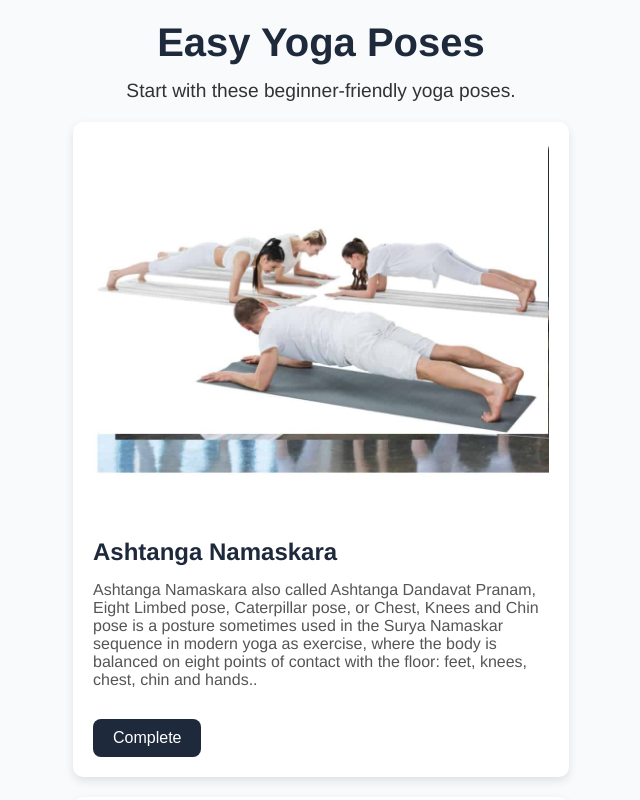
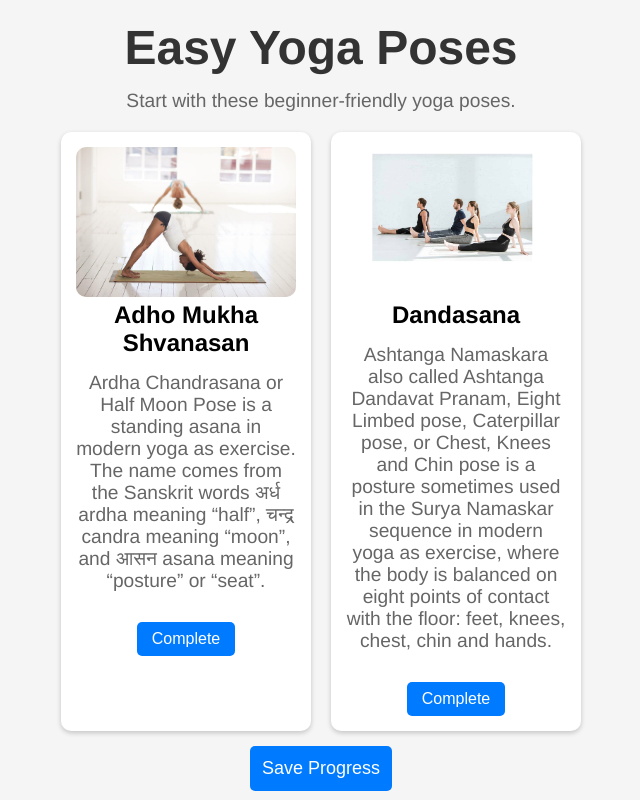
Before and after one commit to GangaSree05/Yoga-Pose-Guide, a React (Vite) app in the folder Frontend/: page /medium in a window 1280 px wide. Shown: the top 800 px of the page, without its empty margins (319-959 px from the left). Built offline with nearby package versions, Linux system fonts and the light colour scheme.

Commit message:
Adding fles

```diff
--- a/Frontend/src/App.jsx
+++ b/Frontend/src/App.jsx
@@ -7,7 +7,7 @@ import Landing from "./Components/Landing";
 import Easy from "./Components/Easy";
 import Medium from "./Components/Medium";
 import Hard from "./Components/Hard";
-
+import Progress from "./Components/Progress";
 
 const App = () => {
   return (
@@ -21,6 +21,8 @@ const App = () => {
           <Route path="/easy" element={<Easy/>}></Route>
          <Route path="/medium" element={<Medium/>}></Route>
           <Route path="/hard" element={<Hard/>}></Route>
+          <Route path="/save-progress" element={<Progress/>}></Route>
+
         </Routes>
       </Router>
 
--- a/Frontend/src/Components/Easy.jsx
+++ b/Frontend/src/Components/Easy.jsx
@@ -1,48 +1,63 @@
-import { useState } from "react";
+import { useState, useEffect } from "react";
+import axios from "axios";
 import "../Styles/Easy.css";
 
 const poses = [
-  {
-    id: 1,
-    name: "Adho Mukha Shvanasan",
-    description: "Downward Dog Pose, Downward-facing Dog Pose, or Adho Mukha Shvanasana is an inversion Asana in modern yoga as exercise, often practised as part of a flowing sequence of poses, especially Surya Namaskar, the Salute to the Sun. The asana does not have formally named variations, but several playful variants are used to assist beginning practitioners to become comfortable in the pose. Downward Dog stretches the hamstring and calf muscles in the backs of the legs, and builds strength in the shoulders. Some popular sites have advised against it during pregnancy, but an experimental study of pregnant women found it beneficial. Downward Dog has been called “deservedly one of yoga’s most widely recognized yoga poses” and the “quintessential yoga pose”. As such it is often the asana of choice when yoga is depicted in film, literature, and advertising. The pose has frequently appeared in Western culture, including in the titles of novels, a painting, and a television series, and it is implied in the name, “Yoga”, of a foldable computer.",
-    image: "/images/pose1.jpg",
-  },
-  {
-    id: 2,
-    name: "Dandasana",
-    description: "A handstand is the act of supporting the body in a stable, inverted vertical position by balancing on the hands. In a basic handstand, the body is held straight with arms and legs fully extended, with hands spaced approximately shoulder-width apart and the legs together. There are many variations of handstands, all of which require the performer to possess adequate balance and upper body strength.Handstands are performed in many athletic activities, including acro dance, cheerleading, circus, yoga, calisthenics, and gymnastics. Some variation of a handstand is performed on every gymnastic apparatus, and many tumbling skills pass through a handstand position during their execution. Breakdancers incorporate handstands in freezes and kicks. Armstand dives—a category found in competitive platform diving—are dives that begin with a handstand. Swimmers perform underwater handstands as a game, with their heads, arms, and bodies underwater with their legs and feet extended above the surface, often having contests with the winner being the person who can remain in an underwater handstand the longest.",
-    image: "/images/pose2.jpg",
-  },
-  {
-    id: 3,
-    name: "Akarna Dhanurasana",
-    description: "Akarna Dhanurasana also called the Archer pose, Bow and Arrow pose, or Shooting Bow pose is an asana in hatha yoga and modern yoga as exercise. The posture resembles an archer about to release an arrow.",
-    image: "/images/pose3.jpg",
-  },
-  {
-    id: 4,
-    name: "Anantasana",
-    description: "Anantasana Sleeping Vishnu Pose or Vishnu’s Couch Pose, Eternal One’s Pose, or Side-Reclining Leg Lift is an asana in modern yoga as exercise.",
-    image: "/images/pose4.jpg",
-  },
-  {
-    id: 5,
-    name: "Anjaneyasana",
-    description: "Anjaneyasana Crescent Moon Pose or Ashwa Sanchalanasana, Equestrian Pose is a lunging back bending asana in modern yoga as exercise. It is sometimes included as one of the asanas in the Surya Namaskar sequence, though usually with arms down in that case.",
-    image: "/images/pose5.jpg",
-  },
-
+  { id: 1, name: "Adho Mukha Shvanasan", description: "Downward Dog Pose, Downward-facing Dog Pose, or Adho Mukha Shvanasana is an inversion Asana in modern yoga as exercise, often practised as part of a flowing sequence of poses, especially Surya Namaskar, the Salute to the Sun. The asana does not have formally named variations, but several playful variants are used to assist beginning practitioners to become comfortable in the pose.", image: "/images/pose1.jpg" },
+  { id: 2, name: "Dandasana", description: "Half Moon Pose is a standing asana in modern yoga as exercise.", image: "/images/pose2.jpg" },
+  { id: 3, name: "Akarna Dhanurasana", description: "Akarna Dhanurasana also called the Archer pose, Bow and Arrow pose, or Shooting Bow pose is an asana in hatha yoga and modern yoga as exercise. The posture resembles an archer about to release an arrow.", image: "/images/pose3.jpg" },
+  { id: 4, name: "Anantasana", description: "Anantasana Sleeping Vishnu Pose or Vishnu’s Couch Pose, Eternal One’s Pose, or Side-Reclining Leg Lift is an asana in modern yoga as exercise.", image: "/images/pose4.jpg" },
+  { id: 5, name: "Anjaneyasana", description: "Anjaneyasana Crescent Moon Pose or Ashwa Sanchalanasana, Equestrian Pose is a lunging back bending asana in modern yoga as exercise. It is sometimes included as one of the asanas in the Surya Namaskar sequence, though usually with arms down in that case..", image: "/images/pose5.jpg" },
 
 ];
 
 const Easy = () => {
   const [completedPoses, setCompletedPoses] = useState([]);
+  const userEmail = localStorage.getItem("userEmail");
+  console.log(userEmail) // Get stored email
 
+  // 🔹 Fetch completed poses from the database on page load
+  useEffect(() => {
+    const fetchProgress = async () => {
+      if (!userEmail) {
+        console.error("⚠️ No user email found. Please log in.");
+        return;
+      }
+
+      try {
+        const response = await axios.get(`http://localhost:3001/save-progress?email=${userEmail}`);
+        setCompletedPoses(response.data.completedPoses || []);
+      } catch (error) {
+        console.error("❌ Error fetching progress:", error.response?.data || error.message);
+      }
+    };
+
+    fetchProgress();
+  }, [userEmail]);
+
+  // 🔹 Mark a pose as completed
   const handleComplete = (id) => {
-    setCompletedPoses((prev) =>
-      prev.includes(id) ? prev.filter((poseId) => poseId !== id) : [...prev, id]
-    );
+    setCompletedPoses((prev) => (prev.includes(id) ? prev.filter((poseId) => poseId !== id) : [...prev, id]));
+  };
+
+  // 🔹 Save progress to the database
+  const handleSaveProgress = async () => {
+    if (!userEmail) {
+      console.error("⚠️ User email not found.");
+      return;
+    }
+
+    try {
+      const response = await axios.post("http://localhost:3001/save-progress", {
+        email: userEmail,
+        completedPoses: completedPoses,
+      });
+
+      console.log("✅ Progress saved:", response.data);
+      alert("Progress saved successfully!");
+    } catch (error) {
+      console.error("❌ Error saving progress:", error.response?.data || error.message);
+    }
   };
 
   return (
@@ -56,9 +71,7 @@ const Easy = () => {
             <h2>{pose.name}</h2>
             <p>{pose.description}</p>
             <button
-              className={`complete-button ${
-                completedPoses.includes(pose.id) ? "completed" : ""
-              }`}
+              className={`complete-button ${completedPoses.includes(pose.id) ? "completed" : ""}`}
               onClick={() => handleComplete(pose.id)}
             >
               {completedPoses.includes(pose.id) ? "Completed" : "Complete"}
@@ -66,6 +79,7 @@ const Easy = () => {
           </div>
         ))}
       </div>
+      <button onClick={handleSaveProgress}>Save Progress</button>
     </div>
   );
 };
--- a/Frontend/src/Components/Hard.jsx
+++ b/Frontend/src/Components/Hard.jsx
@@ -1,48 +1,60 @@
-import { useState } from "react";
+import { useState, useEffect } from "react";
+import axios from "axios";
 import "../Styles/Easy.css";
 
 const poses = [
-  {
-    id: 1,
-    name: "Balasana",
-    description: "Balasana, Child’s Pose, or Child’s Resting Pose is a kneeling asana in modern yoga as exercise. Balasana is a counter asana for various asanas and is usually practiced before and after Sirsasana.",
-    image: "/images/pose11.jpg",
-  },
-  {
-    id: 2,
-    name: "Bhekasana",
-    description: "Bhekasana or Frog posture is a reclining asana in modern yoga as exercise. It is one of several poses that put the body in a shape like that of a frog: another is Mandukasana. The name comes from the Sanskrit words Bheka (भेका, bheka) meaning “frog”, and asana (आसन) meaning “posture” since the asana resembles a frog.",
-    image: "/images/pose12.jpg",
-  },
-  {
-    id: 3,
-    name: "Bhujangasana",
-    description: "Bhujangasana or Cobra Pose is a reclining back-bending asana in hatha yoga and modern yoga as exercise. It is commonly performed in a cycle of asanas in Surya Namaskar (Salute to the Sun) as an alternative to Urdhva Mukha Svanasana (Upwards Dog Pose).",
-    image: "/images/pose13.jpg",
-  },
-  {
-    id: 4,
-    name: "Bhairavasana",
-    description: "Bhairavasana or formidable pose, sometimes called Supta Bhairavasana is a reclining asana in hatha yoga; the variation Kala Bhairavasana has the body balanced on the straight leg and one arm, as in Vasiṣṭhasana. Bhairava is one of the eight aspects of the god Shiva. The pose has also been called Aṇkusasana, the elephant goad pose.",
-    image: "/images/pose14.jpg",
-  },
-  {
-    id: 5,
-    name: "Bharadvajasana",
-    description: "Bharadvajasana or Bharadvaja’s twist is a twisting asana in modern yoga as exercise. The asana is dedicated to the sage Bharadvāja who was one of the Seven Great Sages or Rishi. He was the father of Drona, a master of military arts and the royal guru to Kauravas, Pandavas and the Devastras, the princes who fought the great war of the Mahabharata.",
-    image: "/images/pose15.jpg",
-  },
-
-
+  { id: 8, name: "Adho Mukha Shvanasan", description: "Ardha Chandrasana or Half Moon Pose is a standing asana in modern yoga as exercise. The name comes from the Sanskrit words अर्ध ardha meaning “half”, चन्द्र candra meaning “moon”, and आसन asana meaning “posture” or “seat”.", image: "/images/pose1.jpg" },
+  { id: 9, name: "Dandasana", description: "Half Moon Pose is a standing asana in modern yoga as exercise.", image: "/images/pose2.jpg" },
+  // ... other poses
 ];
 
-const Hard = () => {
+const Easy = () => {
   const [completedPoses, setCompletedPoses] = useState([]);
+  const userEmail = localStorage.getItem("userEmail");
+  console.log(userEmail) // Get stored email
 
+  // 🔹 Fetch completed poses from the database on page load
+  useEffect(() => {
+    const fetchProgress = async () => {
+      if (!userEmail) {
+        console.error("⚠️ No user email found. Please log in.");
+        return;
+      }
+
+      try {
+        const response = await axios.get(`http://localhost:3001/save-progress?email=${userEmail}`);
+        setCompletedPoses(response.data.completedPoses || []);
+      } catch (error) {
+        console.error("❌ Error fetching progress:", error.response?.data || error.message);
+      }
+    };
+
+    fetchProgress();
+  }, [userEmail]);
+
+  // 🔹 Mark a pose as completed
   const handleComplete = (id) => {
-    setCompletedPoses((prev) =>
-      prev.includes(id) ? prev.filter((poseId) => poseId !== id) : [...prev, id]
-    );
+    setCompletedPoses((prev) => (prev.includes(id) ? prev.filter((poseId) => poseId !== id) : [...prev, id]));
+  };
+
+  // 🔹 Save progress to the database
+  const handleSaveProgress = async () => {
+    if (!userEmail) {
+      console.error("⚠️ User email not found.");
+      return;
+    }
+
+    try {
+      const response = await axios.post("http://localhost:3001/save-progress", {
+        email: userEmail,
+        completedPoses: completedPoses,
+      });
+
+      console.log("✅ Progress saved:", response.data);
+      alert("Progress saved successfully!");
+    } catch (error) {
+      console.error("❌ Error saving progress:", error.response?.data || error.message);
+    }
   };
 
   return (
@@ -56,9 +68,7 @@ const Hard = () => {
             <h2>{pose.name}</h2>
             <p>{pose.description}</p>
             <button
-              className={`complete-button ${
-                completedPoses.includes(pose.id) ? "completed" : ""
-              }`}
+              className={`complete-button ${completedPoses.includes(pose.id) ? "completed" : ""}`}
               onClick={() => handleComplete(pose.id)}
             >
               {completedPoses.includes(pose.id) ? "Completed" : "Complete"}
@@ -66,8 +76,9 @@ const Hard = () => {
           </div>
         ))}
       </div>
+      <button onClick={handleSaveProgress}>Save Progress</button>
     </div>
   );
 };
 
-export default Hard;
+export default Easy;
--- a/Frontend/src/Components/Landing.jsx
+++ b/Frontend/src/Components/Landing.jsx
@@ -7,7 +7,7 @@ const Landing = () => {
       <nav className="navbar">
         <h2 className="logo">FlexiGuide</h2>
         <div className="nav-links">
-          <Link to="/progress" className="nav-button">View Progress</Link>
+          <Link to="/save-progress" className="nav-button">View Progress</Link>
           <Link to="/landing" className="nav-button">Start Learning</Link>
           <Link to="/" className="nav-button logout">Logout</Link>
         </div>
--- a/Frontend/src/Components/Login.jsx
+++ b/Frontend/src/Components/Login.jsx
@@ -11,7 +11,7 @@ const Login=(p)=>{
         e.preventDefault()
         try{
             console.log("event triggered");
-            const req = await axios.post("https://yoga-pose-guide.onrender.com/login",{
+            const req = await axios.post("http://localhost:3001/login",{
 
               email:email,
               password:password
@@ -19,6 +19,7 @@ const Login=(p)=>{
             //console.log(req)
             alert(req.data.response);
             if(req.data.loginStatus){
+              localStorage.setItem("userEmail",email)
               navigate("/landing");
             }
             else{
--- a/Frontend/src/Components/Medium.jsx
+++ b/Frontend/src/Components/Medium.jsx
@@ -1,48 +1,60 @@
-import { useState } from "react";
+import { useState, useEffect } from "react";
+import axios from "axios";
 import "../Styles/Easy.css";
 
 const poses = [
-  {
-    id: 1,
-    name: "Ashtanga Namaskara",
-    description: "Ashtanga Namaskara also called Ashtanga Dandavat Pranam, Eight Limbed pose, Caterpillar pose, or Chest, Knees and Chin pose is a posture sometimes used in the Surya Namaskar sequence in modern yoga as exercise, where the body is balanced on eight points of contact with the floor: feet, knees, chest, chin and hands..",
-    image: "/images/pose6.jpg",
-  },
-  {
-    id: 2,
-    name: "Bakasana",
-    description: "Bakasana (Crane pose), and the similar Kakasana (Crow pose) are balancing asanas in hatha yoga and modern yoga as exercise. In all variations, these are arm balancing poses in which hands are planted on the floor, shins rest upon upper arms, and feet lift up. The poses are often confused, but traditionally Kakasana has arms bent, Bakasana (the crane being the taller bird with longer legs) has the arms straight.",
-    image: "/images/pose7.jpg",
-  },
-  {
-    id: 3,
-    name: "Astavakrasanaa",
-    description: "Akarna Dhanurasana also called the Archer pose, Bow and Arrow pose, or Shooting Bow pose is an asana in hatha yoga and modern yoga as exercise. The posture resembles an archer about to release an arrow.",
-    image: "/images/pose8.jpg",
-  },
-  {
-    id: 4,
-    name: "Astavakrasana",
-    description: "Astavakrasana or Eight-Angle Pose is a hand-balancing asana in modern yoga as exercise dedicated to the sage Astavakra, the spiritual guru of King Janaka.",
-    image: "/images/pose9.jpg",
-  },
-  {
-    id: 5,
-    name: "Baddha Konasana",
-    description: "Baddha Konasana, Bound Angle Pose, Throne Pose, Butterfly Pose, or Cobbler’s Pose (after the typical sitting position of Indian cobblers when they work), and historically called Bhadrasana, is a seated asana in hatha yoga and modern yoga as exercise. It is suitable as a meditation seat.",
-    image: "/images/pose10.jpg",
-  },
-
+  { id: 6, name: "Adho Mukha Shvanasan", description: "Ardha Chandrasana or Half Moon Pose is a standing asana in modern yoga as exercise. The name comes from the Sanskrit words अर्ध ardha meaning “half”, चन्द्र candra meaning “moon”, and आसन asana meaning “posture” or “seat”.", image: "/images/pose1.jpg" },
+  { id: 7, name: "Dandasana", description: "Ashtanga Namaskara also called Ashtanga Dandavat Pranam, Eight Limbed pose, Caterpillar pose, or Chest, Knees and Chin pose is a posture sometimes used in the Surya Namaskar sequence in modern yoga as exercise, where the body is balanced on eight points of contact with the floor: feet, knees, chest, chin and hands.", image: "/images/pose2.jpg" },
 
 ];
 
-const Medium = () => {
+const Easy = () => {
   const [completedPoses, setCompletedPoses] = useState([]);
+  const userEmail = localStorage.getItem("userEmail");
+  console.log(userEmail) // Get stored email
 
+  // 🔹 Fetch completed poses from the database on page load
+  useEffect(() => {
+    const fetchProgress = async () => {
+      if (!userEmail) {
+        console.error("⚠️ No user email found. Please log in.");
+        return;
+      }
+
+      try {
+        const response = await axios.get(`http://localhost:3001/save-progress?email=${userEmail}`);
+        setCompletedPoses(response.data.completedPoses || []);
+      } catch (error) {
+        console.error("❌ Error fetching progress:", error.response?.data || error.message);
+      }
+    };
+
+    fetchProgress();
+  }, [userEmail]);
+
+  // 🔹 Mark a pose as completed
   const handleComplete = (id) => {
-    setCompletedPoses((prev) =>
-      prev.includes(id) ? prev.filter((poseId) => poseId !== id) : [...prev, id]
-    );
+    setCompletedPoses((prev) => (prev.includes(id) ? prev.filter((poseId) => poseId !== id) : [...prev, id]));
+  };
+
+  // 🔹 Save progress to the database
+  const handleSaveProgress = async () => {
+    if (!userEmail) {
+      console.error("⚠️ User email not found.");
+      return;
+    }
+
+    try {
+      const response = await axios.post("http://localhost:3001/save-progress", {
+        email: userEmail,
+        completedPoses: completedPoses,
+      });
+
+      console.log("✅ Progress saved:", response.data);
+      alert("Progress saved successfully!");
+    } catch (error) {
+      console.error("❌ Error saving progress:", error.response?.data || error.message);
+    }
   };
 
   return (
@@ -56,9 +68,7 @@ const Medium = () => {
             <h2>{pose.name}</h2>
             <p>{pose.description}</p>
             <button
-              className={`complete-button ${
-                completedPoses.includes(pose.id) ? "completed" : ""
-              }`}
+              className={`complete-button ${completedPoses.includes(pose.id) ? "completed" : ""}`}
               onClick={() => handleComplete(pose.id)}
             >
               {completedPoses.includes(pose.id) ? "Completed" : "Complete"}
@@ -66,8 +76,9 @@ const Medium = () => {
           </div>
         ))}
       </div>
+      <button onClick={handleSaveProgress}>Save Progress</button>
     </div>
   );
 };
 
-export default Medium;
+export default Easy;
--- /dev/null
+++ b/Frontend/src/Components/Progress.jsx
@@ -0,0 +1,36 @@
+import { useState, useEffect } from "react";
+import axios from "axios";
+import "../Styles/Progress.css";
+
+const Progress = () => {
+  const [completedPoses, setCompletedPoses] = useState([]);
+  const email = localStorage.getItem("userEmail"); // Replace with actual logged-in user's email
+
+  useEffect(() => {
+    axios
+      .get(`http://localhost:3001/save-progress?email=${email}`)
+      .then((response) => {
+        setCompletedPoses(response.data.completedPoses || []);
+      })
+      .catch((error) => {
+        console.error("Error fetching progress:", error);
+      });
+  }, []);
+
+  return (
+    <div className="progress-container">
+      <h1>Your Progress</h1>
+      {completedPoses.length === 0 ? (
+        <p>No completed poses yet.</p>
+      ) : (
+        <ul>
+          {completedPoses.map((poseId, index) => (
+            <li key={index}>Yoga Pose ID: {poseId}</li>
+          ))}
+        </ul>
+      )}
+    </div>
+  );
+};
+
+export default Progress;
--- a/Frontend/src/Styles/Easy.css
+++ b/Frontend/src/Styles/Easy.css
@@ -1,76 +1,83 @@
+/* Easy.css */
+
 .easy-container {
+  max-width: 800px;
+  margin: auto;
   text-align: center;
   padding: 20px;
-    background: #f8fafc;
-    color: #333;
-    min-height: 100vh;
-    overflow-y: auto;
+  background-color: #f5f5f5;
+  border-radius: 10px;
+  box-shadow: 0px 4px 8px rgba(0, 0, 0, 0.1);
 }
 
 h1 {
-    font-size: 2.5rem;
-    margin-bottom: 10px;
-    color: #1e293b;
+  color: #333;
 }
 
 p {
-    font-size: 1.2rem;
-    margin-bottom: 20px;
+  color: #666;
 }
 
 .pose-list {
   display: flex;
-    flex-direction: column;
-    align-items: center;
+  flex-wrap: wrap;
+  justify-content: center;
   gap: 20px;
+  margin-top: 20px;
 }
 
 .pose-card {
-    background: white;
-    padding: 20px;
+  background-color: white;
   border-radius: 10px;
-    box-shadow: 0px 4px 10px rgba(0, 0, 0, 0.1);
-    width: 100%;
-    max-width: 40%;
-    text-align: left;
+  padding: 15px;
+  width: 250px;
+  box-shadow: 0px 2px 5px rgba(0, 0, 0, 0.2);
+  transition: transform 0.2s ease-in-out;
+}
+
+.pose-card:hover {
+  transform: scale(1.05);
 }
 
 .pose-image {
   width: 100%;
-    border-radius: 8px;
-    margin-bottom: 10px;
-  }
-
-  .pose-card h2 {
-    font-size: 1.5rem;
-    color: #1e293b;
-  }
-
-  .pose-card p {
-    font-size: 1rem;
-    color: #555;
+  height: 150px;
+  border-radius: 10px;
+  object-fit: cover;
 }
 
 .complete-button {
   margin-top: 10px;
-    padding: 10px 20px;
-    font-size: 1rem;
-    background: #1e293b;
+  padding: 8px 15px;
+  font-size: 16px;
+  cursor: pointer;
   border: none;
+  border-radius: 5px;
+  background-color: #007bff;
   color: white;
-    border-radius: 8px;
-    cursor: pointer;
-    transition: background 0.3s;
+  transition: background 0.3s ease-in-out;
 }
 
 .complete-button.completed {
-    background: #10b981;
+  background-color: #28a745;
 }
 
 .complete-button:hover {
-    background: #1e293b;
+  background-color: #0056b3;
 }
 
-  .complete-button.completed:hover {
-    background: #059669;
+button[type="submit"] {
+  margin-top: 20px;
+  padding: 10px 20px;
+  font-size: 16px;
+  cursor: pointer;
+  border: none;
+  border-radius: 5px;
+  background-color: #28a745;
+  color: white;
+  transition: background 0.3s ease-in-out;
 }
+
+button[type="submit"]:hover {
+  background-color: #218838;
+}
--- a/Frontend/src/Styles/Hard.css
+++ /dev/null
@@ -1,76 +0,0 @@
-.easy-container {
-    text-align: center;
-    padding: 20px;
-    background: #f8fafc;
-    color: #333;
-    min-height: 100vh;
-    overflow-y: auto;
-  }
-
-  h1 {
-    font-size: 2.5rem;
-    margin-bottom: 10px;
-    color: #1e293b;
-  }
-
-  p {
-    font-size: 1.2rem;
-    margin-bottom: 20px;
-  }
-
-  .pose-list {
-    display: flex;
-    flex-direction: column;
-    align-items: center;
-    gap: 20px;
-  }
-
-  .pose-card {
-    background: white;
-    padding: 20px;
-    border-radius: 10px;
-    box-shadow: 0px 4px 10px rgba(0, 0, 0, 0.1);
-    width: 100%;
-    max-width: 40%;
-    text-align: left;
-  }
-
-  .pose-image {
-    width: 100%;
-    border-radius: 8px;
-    margin-bottom: 10px;
-  }
-
-  .pose-card h2 {
-    font-size: 1.5rem;
-    color: #1e293b;
-  }
-
-  .pose-card p {
-    font-size: 1rem;
-    color: #555;
-  }
-
-  .complete-button {
-    margin-top: 10px;
-    padding: 10px 20px;
-    font-size: 1rem;
-    background: #1e293b;
-    border: none;
-    color: white;
-    border-radius: 8px;
-    cursor: pointer;
-    transition: background 0.3s;
-  }
-
-  .complete-button.completed {
-    background: #10b981;
-  }
-
-  .complete-button:hover {
-    background: #1e293b;
-  }
-
-  .complete-button.completed:hover {
-    background: #059669;
-  }
--- a/Frontend/src/Styles/Medium.css
+++ /dev/null
@@ -1,76 +0,0 @@
-.easy-container {
-    text-align: center;
-    padding: 20px;
-    background: #f8fafc;
-    color: #333;
-    min-height: 100vh;
-    overflow-y: auto;
-  }
-
-  h1 {
-    font-size: 2.5rem;
-    margin-bottom: 10px;
-    color: #1e293b;
-  }
-
-  p {
-    font-size: 1.2rem;
-    margin-bottom: 20px;
-  }
-
-  .pose-list {
-    display: flex;
-    flex-direction: column;
-    align-items: center;
-    gap: 20px;
-  }
-
-  .pose-card {
-    background: white;
-    padding: 20px;
-    border-radius: 50px;
-    box-shadow: 0px 4px 10px rgba(0, 0, 0, 0.1);
-    width: 100%;
-    max-width: 40%;
-    text-align: left;
-  }
-
-  .pose-image {
-    width: 100%;
-    border-radius: 8px;
-    margin-bottom: 10px;
-  }
-
-  .pose-card h2 {
-    font-size: 1.5rem;
-    color: #1e293b;
-  }
-
-  .pose-card p {
-    font-size: 1rem;
-    color: #555;
-  }
-
-  .complete-button {
-    margin-top: 10px;
-    padding: 10px 20px;
-    font-size: 1rem;
-    background: #1e293b;
-    border: none;
-    color: white;
-    border-radius: 8px;
-    cursor: pointer;
-    transition: background 0.3s;
-  }
-
-  .complete-button.completed {
-    background: #10b981;
-  }
-
-  .complete-button:hover {
-    background: #1e293b;
-  }
-
-  .complete-button.completed:hover {
-    background: #059669;
-  }
--- /dev/null
+++ b/Frontend/src/Styles/Progress.css
@@ -0,0 +1,14 @@
+.progress-container {
+    text-align: center;
+    padding: 20px;
+  }
+
+  ul {
+    list-style: none;
+    padding: 0;
+  }
+
+  li {
+    font-size: 18px;
+    margin: 5px 0;
+  }
```
Also changed, not shown: 2 other files (tests, documents, lock files or other folders). Lines whose indentation alone changed are shown as unchanged.
